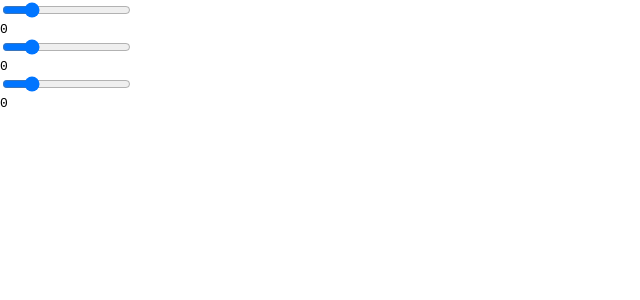
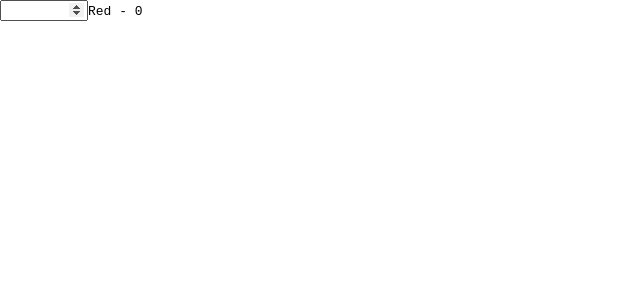
Before and after one commit to Birdrock/react-fundamentals, a React (Create React App) app: page / in a window 1280 px wide. Shown: the top 300 px of the page, without its empty margins (0-640 px from the left). Built offline with nearby package versions, Linux system fonts and the light colour scheme.

Commit message:
reusable components.

```diff
--- a/src/App.js
+++ b/src/App.js
@@ -7,46 +7,67 @@
   constructor(){
     super();
     this.state = {
-      red: 0,
-      green: 0,
-      blue: 0
+      red: 0
     }
     this.update = this.update.bind(this)
   }
   update(e){
     this.setState({
-      red: ReactDOM.findDOMNode(this.refs.red.refs.inp).value,
-      green: ReactDOM.findDOMNode(this.refs.green.refs.inp).value,
-      blue: ReactDOM.findDOMNode(this.refs.blue.refs.inp).value,
+      red: ReactDOM.findDOMNode(this.refs.red.refs.inp).value
     })
   }
   render(){
     return (
       <div>
-        <Slider ref="red" update={this.update} />
-        {this.state.red}
-        <br/>
-        <Slider ref="green" update={this.update} />
-        {this.state.green}
-        <br/>
-        <Slider ref="blue" update={this.update} />
-        {this.state.blue}
+        <NumInput
+          ref="red"
+          min={0}
+          max={255}
+          step={0.01}
+          val={+this.state.red}
+          type="number"
+          label="Red"
+          update={this.update} />
       </div>
     )
   }
 }
 
-class Slider extends React.Component {
+class NumInput extends React.Component {
   render(){
+    let label = this.props.label !== '' ?
+      <label>{this.props.label} - {this.props.val}</label> : ''
     return (
       <div>
-        <input ref="inp" type="range"
-          min="0"
-          max="255"
+        <input ref="inp"
+          type={this.props.type}
+          min={this.props.min}
+          max={this.props.max}
+          step={this.props.step}
           onChange={this.props.update}/>
+        {label}
       </div>
     )
   }
 }
 
+NumInput.propTypes = {
+  min: PropTypes.number,
+  max: PropTypes.number,
+  step: PropTypes.number,
+  val: PropTypes.number,
+  label: PropTypes.string,
+  update: PropTypes.func.isRequired,
+  type: PropTypes.oneOf(['number', 'range'])
+}
+
+NumInput.defaultProps = {
+  min: 0,
+  max: 0,
+  step: 1,
+  val: 0,
+  label: '',
+  type: 'range'
+}
+
 export default App
```
